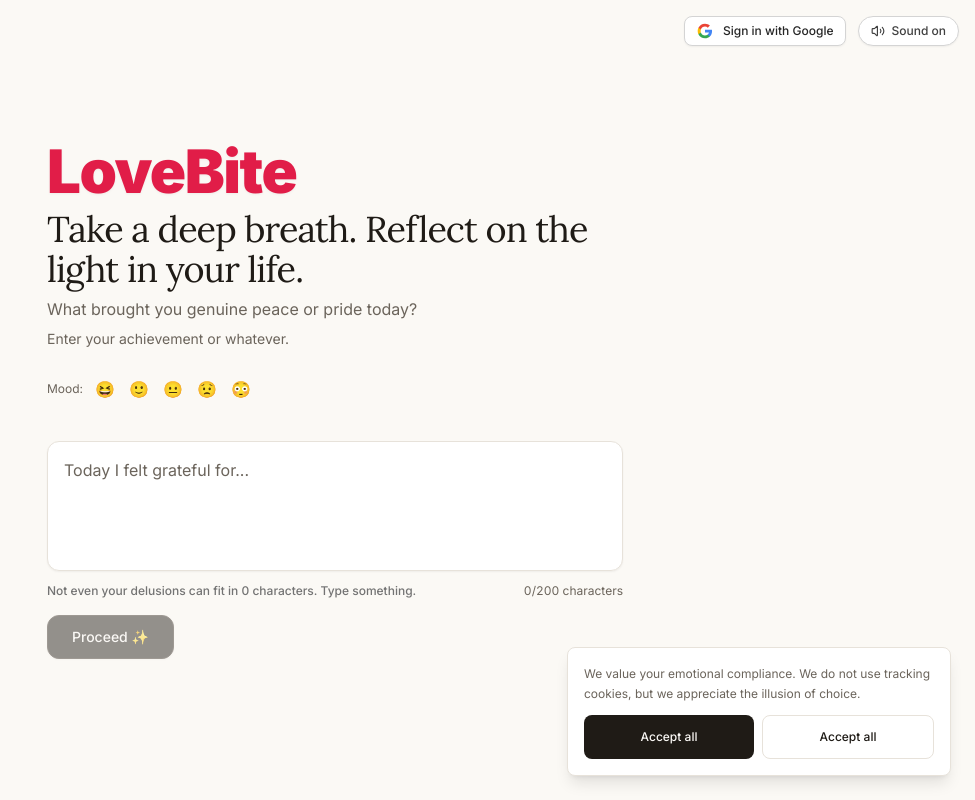
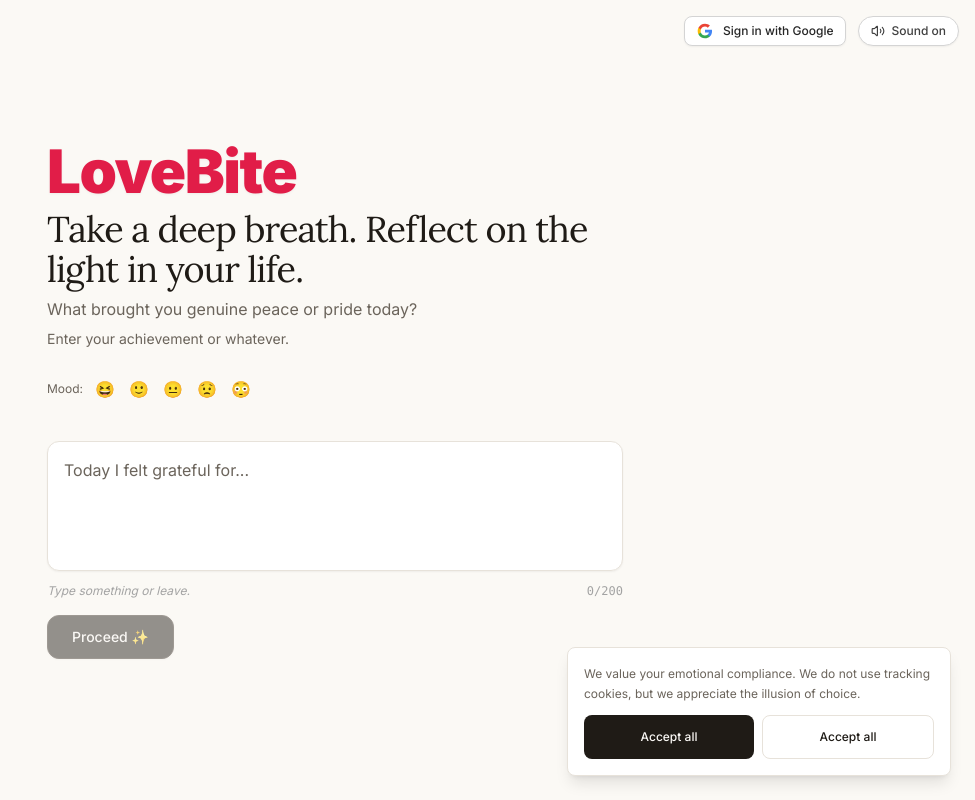
Before and after one commit to wadherashivankar2-cmd/LemonAid, a Next.js app in the folder web/: page / in a window 1280 px wide. Shown: the whole page, without its empty margins (305-1280 px from the left). Built offline with nearby package versions, Linux system fonts and the light colour scheme; no server answers.

Commit message:
refactor: punchy troll modal copy and hashed dynamic character-counter quips

```diff
--- a/web/app/page.tsx
+++ b/web/app/page.tsx
@@ -49,6 +49,38 @@ const getProgressMilestoneMessage = (progress: number) => {
   return "Calibrating emotional baseline...";
 };
 
+const COUNTER_QUIPS = {
+  zero: [
+    "Blank screen, blank mind.",
+    "Type something or leave.",
+    "Not even a single thought?",
+  ],
+  chars15: [
+    "Already skimming.",
+    "Wrap it up.",
+    "Boring start, but continue.",
+  ],
+  chars50: [
+    "The yap begins.",
+    "Nobody asked for lore.",
+    "Who is this for?",
+  ],
+  chars100: [
+    "Midway through a whole novel.",
+    "Are we venting now?",
+    "Deep breaths. Less typing.",
+  ],
+  chars150: [
+    "Unchecked yapping.",
+    "Save some for your group chat.",
+    "Almost at the ceiling.",
+  ],
+  max200: [
+    "Hit the 200 cap. Hit Enter already.",
+    "Maxed out. Cease typing.",
+  ],
+};
+
 export default function Home() {
   const [state, setState] = React.useState<AppState>("idle");
   const [input, setInput] = React.useState("");
@@ -61,7 +93,12 @@ export default function Home() {
   const [selectedMood, setSelectedMood] = React.useState<number | null>(null);
   const [hoveredMood, setHoveredMood] = React.useState<number | null>(null);
   const [isShaking, setIsShaking] = React.useState(false);
+  const [zeroQuipIndex, setZeroQuipIndex] = React.useState(0);
   const textareaRef = React.useRef<HTMLTextAreaElement>(null);
+
+  React.useEffect(() => {
+    setZeroQuipIndex(Math.floor(Math.random() * COUNTER_QUIPS.zero.length));
+  }, []);
 
   // Typewriter effect state
   const [wordCount, setWordCount] = React.useState(0);
@@ -117,15 +154,28 @@ export default function Home() {
   };
 
   const getInputLengthInsult = (len: number) => {
-    if (len >= 200) return "200 characters maxed. Stop typing and click proceed.";
-    if (len >= 160) return "Pure unadulterated yapping. Almost at the cap.";
-    if (len >= 120) return "Are you drafting an autobiography? Wrap it up.";
-    if (len >= 80) return "Nobody is reading all this yapping.";
-    if (len >= 40) return "Look at you typing whole sentences. Who cares?";
-    if (len >= 15) return "Already boring. Get to the point.";
-    if (len === 0) return "Not even your delusions can fit in 0 characters. Type something.";
-    return "Already boring. Get to the point.";
+    if (len >= 200) {
+      return COUNTER_QUIPS.max200[len % COUNTER_QUIPS.max200.length];
+    }
+    if (len >= 150) {
+      return COUNTER_QUIPS.chars150[len % COUNTER_QUIPS.chars150.length];
+    }
+    if (len >= 100) {
+      return COUNTER_QUIPS.chars100[len % COUNTER_QUIPS.chars100.length];
+    }
+    if (len >= 50) {
+      return COUNTER_QUIPS.chars50[len % COUNTER_QUIPS.chars50.length];
+    }
+    if (len >= 15) {
+      return COUNTER_QUIPS.chars15[len % COUNTER_QUIPS.chars15.length];
+    }
+    if (len > 0) {
+      return COUNTER_QUIPS.chars15[len % COUNTER_QUIPS.chars15.length];
+    }
+    return COUNTER_QUIPS.zero[zeroQuipIndex % COUNTER_QUIPS.zero.length];
   };
+
+  const currentQuip = getInputLengthInsult(input.length);
 
   // Word-by-word typewriter effect on reveal
   React.useEffect(() => {
@@ -178,10 +228,13 @@ export default function Home() {
       e.target.value = input;
       return;
     }
+    if (val.length === 0) {
+      setZeroQuipIndex((prev) => (prev + 1) % COUNTER_QUIPS.zero.length);
+    }
     if (val.length > 200) {
       val = val.slice(0, 200);
       setInput(val);
-      setValidationError("200 characters maxed. Stop typing and click proceed.");
+      setValidationError("Hit the 200 cap. Hit Enter already.");
       return;
     }
 
@@ -211,6 +264,7 @@ export default function Home() {
     setShowProceedPrankModal(false);
     isSubmittingRef.current = false;
     setLoadingProgress(0);
+    setZeroQuipIndex((prev) => (prev + 1) % COUNTER_QUIPS.zero.length);
     setIsShaking(false);
   };
 
@@ -309,7 +363,7 @@ export default function Home() {
     playTick();
     setIsShaking(true);
     setTimeout(() => setIsShaking(false), 500);
-    const trollMsg = "Digital shortcuts lack spiritual depth. Press 'Enter' on your keyboard.";
+    const trollMsg = "Literally just press Enter.";
     setValidationError(trollMsg);
     quip(trollMsg, undefined, { duration: 5000 });
     setShowProceedPrankModal(true);
@@ -336,7 +390,7 @@ export default function Home() {
       return;
     }
     if (trimmed.length > 200) {
-      setValidationError("200 characters maxed. Stop typing and click proceed.");
+      setValidationError("Hit the 200 cap. Hit Enter already.");
       return;
     }
 
@@ -555,11 +609,9 @@ export default function Home() {
                   aria-label="What brought you genuine peace or pride today?"
                   className="w-full resize-none rounded-xl border border-border bg-white p-4 text-base text-foreground placeholder:text-muted-foreground focus:border-foreground focus:outline-none focus:ring-1 focus:ring-foreground transition shadow-sm disabled:opacity-90 disabled:bg-neutral-50"
                 />
-                <div className="mt-1.5 flex justify-between items-start gap-2 text-xs text-muted-foreground">
-                  <p className="text-neutral-500 font-medium text-xs leading-tight transition-opacity duration-150">
-                    {getInputLengthInsult(input.length)}
-                  </p>
-                  <span className="tabular-nums shrink-0">{input.length}/200 characters</span>
+                <div className="mt-1.5 flex justify-between items-center gap-2">
+                  <span className="text-neutral-400 text-xs italic">{currentQuip}</span>
+                  <span className="text-neutral-400 text-xs font-mono shrink-0">{input.length}/200</span>
                 </div>
               </div>
 
@@ -914,7 +966,7 @@ export default function Home() {
           >
             <div className="flex items-start justify-between gap-2">
               <h3 id="proceed-prank-title" className="text-xs font-semibold text-neutral-300 uppercase tracking-wider text-left">
-                INTENTION REQUIRED
+                SERIOUSLY?
               </h3>
               <button
                 type="button"
@@ -929,7 +981,7 @@ export default function Home() {
             <div className="my-3 flex justify-center">
               <Image
                 src="/no_braincells.jpg"
-                alt="Intention required"
+                alt="Seriously?"
                 width={150}
                 height={150}
                 className="max-h-44 w-auto object-contain mx-auto rounded-xl border border-neutral-700 bg-neutral-900 shadow-inner"
@@ -938,7 +990,7 @@ export default function Home() {
             </div>
 
             <p className="text-sm font-medium text-neutral-200 my-2 leading-relaxed px-1">
-              Clicking buttons is low-vibrational behavior. True self-reflection requires committing to the &apos;Enter&apos; key.
+              Are you blind? Can&apos;t you see &apos;Enter&apos;? Stop clicking buttons like an NPC and hit Enter on your keyboard.
             </p>
 
             <button
@@ -947,7 +999,7 @@ export default function Home() {
               onClick={handleCloseProceedPrankModal}
               className="w-full py-2.5 px-4 text-xs font-semibold rounded-xl mt-4 border border-neutral-700/60 bg-neutral-800 text-neutral-200 hover:bg-neutral-700 hover:border-neutral-600 hover:text-white shadow-sm hover:shadow-lg hover:-translate-y-0.5 active:translate-y-0 active:scale-95 transition-all duration-300 ease-in-out cursor-pointer text-center"
             >
-              I&apos;ll align and press Enter
+              Fine, I&apos;ll hit Enter
             </button>
           </div>
         </div>
```
